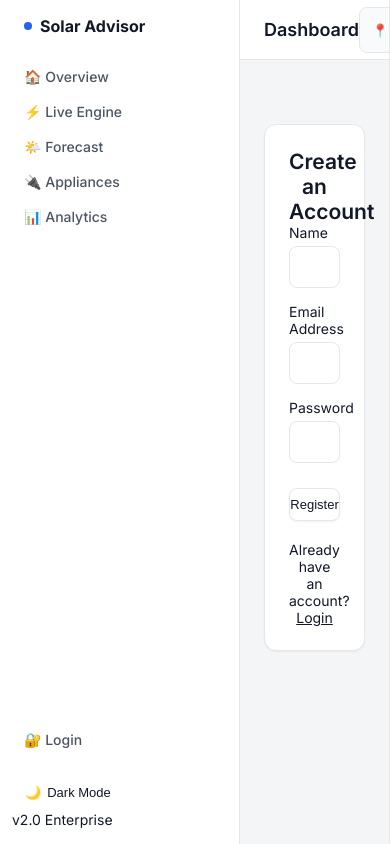
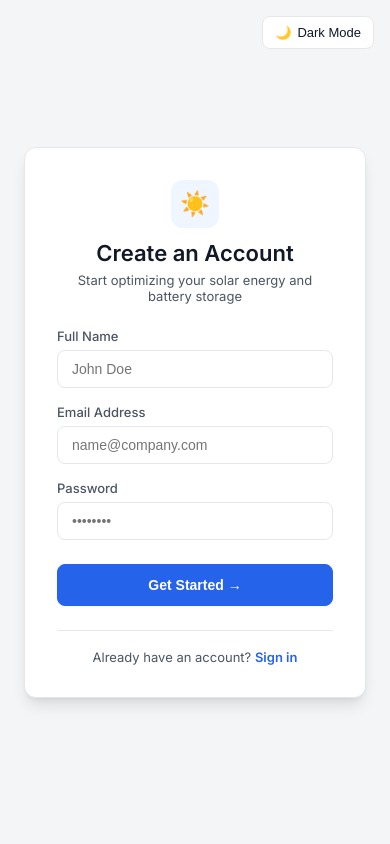
Before and after one commit to donlysnow/solar-advisor, a Flask app: page /register in a window 390 px wide. Run offline with Flask 3, Linux system fonts and the light colour scheme.

Commit message:
Isolate auth pages with full-width centered card layout and fix panel overlap

```diff
--- a/static/style.css
+++ b/static/style.css
@@ -457,3 +457,80 @@ table.data-table tr:hover td { background: var(--bg-hover); }
     transition: all 0.2s;
 }
 .modal-overlay.active .modal-content { transform: translateY(0) scale(1); }
+
+/* ---------------- Auth Page Isolation ---------------- */
+body.auth-page .sidebar,
+body.auth-page .topbar,
+body.auth-page .ai-drawer {
+    display: none !important;
+}
+body.auth-page .app-container {
+    width: 100vw;
+    height: 100vh;
+}
+body.auth-page .main-wrapper {
+    width: 100vw;
+    height: 100vh;
+    display: flex;
+    align-items: center;
+    justify-content: center;
+    background: var(--bg-app);
+}
+body.auth-page .main-scroll {
+    display: flex;
+    align-items: center;
+    justify-content: center;
+    width: 100%;
+    height: 100%;
+    padding: 24px;
+    overflow-y: auto;
+}
+body.auth-page .content-max {
+    width: 100%;
+    max-width: 440px;
+    margin: auto;
+}
+
+/* ---------------- Responsive Rules ---------------- */
+@media (max-width: 768px) {
+    body {
+        overflow: auto;
+    }
+    .app-container {
+        flex-direction: column;
+        height: auto;
+        min-height: 100vh;
+    }
+    .sidebar {
+        width: 100%;
+        border-right: none;
+        border-bottom: 1px solid var(--border);
+        flex-direction: row;
+        flex-wrap: wrap;
+        gap: 8px;
+        padding: 12px;
+    }
+    .sidebar .sidebar-spacer,
+    .sidebar .sidebar-footer {
+        display: none;
+    }
+    .topbar {
+        padding: 0 12px;
+        flex-wrap: wrap;
+        height: auto;
+        padding-top: 8px;
+        padding-bottom: 8px;
+        gap: 8px;
+    }
+    .main-scroll {
+        padding: 16px;
+    }
+    .ai-drawer.open {
+        width: 100vw;
+        position: fixed;
+        right: 0;
+        top: 0;
+        bottom: 0;
+        z-index: 100;
+    }
+}
--- a/templates/base.html
+++ b/templates/base.html
@@ -9,7 +9,7 @@
 <script src="https://cdnjs.cloudflare.com/ajax/libs/Chart.js/4.4.0/chart.umd.min.js"></script>
 <script src="https://cdn.jsdelivr.net/npm/marked/marked.min.js"></script>
 </head>
-<body>
+<body class="{% if request.endpoint in ['login', 'register'] %}auth-page{% endif %}">
 
 <script>
     if ('serviceWorker' in navigator) {
@@ -20,7 +20,7 @@
 </script>
 
 <div class="app-container">
-    <!-- Sidebar -->
+    <!-- Sidebar (hidden automatically on Login/Register) -->
     <nav class="sidebar">
         <div class="brand"><span class="dot"></span> Solar Advisor</div>
         <a class="nav-link {% if active == 'home' %}active{% endif %}" href="{{ url_for('home') }}">🏠 Overview</a>
@@ -34,8 +34,6 @@
         {% if current_user.is_authenticated %}
             <a class="nav-link {% if active == 'profile' %}active{% endif %}" href="{{ url_for('profile') }}">👤 Profile</a>
             <a class="nav-link" href="{{ url_for('logout') }}" style="color: var(--danger);">🚪 Logout</a>
-        {% else %}
-            <a class="nav-link {% if active == 'login' %}active{% endif %}" href="{{ url_for('login') }}">🔐 Login</a>
         {% endif %}
 
         <button id="themeToggle" class="ghost mt-4" style="justify-content: flex-start; padding: 10px 12px; width: 100%;">
@@ -94,6 +92,15 @@
         </div>
     </aside>
 </div>
+
+<!-- Floating theme toggle for auth pages -->
+{% if request.endpoint in ['login', 'register'] %}
+<div style="position: fixed; top: 16px; right: 16px; z-index: 100;">
+    <button id="authThemeToggle" class="ghost" style="padding: 8px 12px; border: 1px solid var(--border); background: var(--bg-panel);" onclick="document.getElementById('themeToggle').click()">
+        <span class="icon">🌙</span> Dark Mode
+    </button>
+</div>
+{% endif %}
 
 <!-- Toast Notifications -->
 <div id="toast-container"></div>
--- a/templates/register.html
+++ b/templates/register.html
@@ -1,35 +1,47 @@
 {% extends "base.html" %}
-{% block title %}Register{% endblock %}
+{% block title %}Register - Solar Advisor{% endblock %}
+{% block header_title %}Create Account{% endblock %}
+
 {% block content %}
-<div class="panel" style="max-width:400px; margin:40px auto; text-align:center;">
-    <h2>Create an Account</h2>
+<div class="panel" style="max-width:440px; width: 100%; margin: 0 auto; padding: 32px; box-shadow: var(--shadow-lg);">
+    <div style="text-align: center; margin-bottom: 24px;">
+        <div style="display: inline-flex; align-items: center; justify-content: center; width: 48px; height: 48px; background: var(--accent-bg); border-radius: 12px; margin-bottom: 12px; font-size: 24px;">
+            ☀️
+        </div>
+        <h2 style="font-size: 22px; margin-bottom: 6px;">Create an Account</h2>
+        <p style="color: var(--text-secondary); font-size: 13px; margin: 0;">Start optimizing your solar energy and battery storage</p>
+    </div>
 
     {% with messages = get_flashed_messages(with_categories=true) %}
       {% if messages %}
         {% for category, message in messages %}
-          <div style="color: #ef4444; margin-bottom:15px; font-weight:bold;">{{ message }}</div>
+          <div style="background: var(--danger-bg); border: 1px solid var(--danger); color: var(--danger); padding: 10px 14px; border-radius: var(--radius); margin-bottom: 18px; font-size: 13px; font-weight: 500;">
+            ⚠️ {{ message }}
+          </div>
         {% endfor %}
       {% endif %}
     {% endwith %}
 
-    <form method="POST" action="{{ url_for('register') }}" style="display:flex; flex-direction:column; gap:15px; text-align:left;">
+    <form method="POST" action="{{ url_for('register') }}" style="display: flex; flex-direction: column; gap: 16px;">
         <div>
-            <label style="display:block; margin-bottom:5px; color:var(--text-dim);">Name</label>
-            <input type="text" name="name" required style="width:100%; padding:12px; background:var(--input-bg); border:1px solid var(--border); color:var(--text-color); border-radius:8px;">
+            <label style="display: block; margin-bottom: 6px; font-size: 13px; font-weight: 500; color: var(--text-secondary);">Full Name</label>
+            <input type="text" name="name" required placeholder="John Doe" style="width: 100%; padding: 10px 14px; font-size: 14px;">
         </div>
         <div>
-            <label style="display:block; margin-bottom:5px; color:var(--text-dim);">Email Address</label>
-            <input type="email" name="email" required style="width:100%; padding:12px; background:var(--input-bg); border:1px solid var(--border); color:var(--text-color); border-radius:8px;">
+            <label style="display: block; margin-bottom: 6px; font-size: 13px; font-weight: 500; color: var(--text-secondary);">Email Address</label>
+            <input type="email" name="email" required placeholder="name@company.com" style="width: 100%; padding: 10px 14px; font-size: 14px;">
         </div>
         <div>
-            <label style="display:block; margin-bottom:5px; color:var(--text-dim);">Password</label>
-            <input type="password" name="password" required style="width:100%; padding:12px; background:var(--input-bg); border:1px solid var(--border); color:var(--text-color); border-radius:8px;">
+            <label style="display: block; margin-bottom: 6px; font-size: 13px; font-weight: 500; color: var(--text-secondary);">Password</label>
+            <input type="password" name="password" required placeholder="••••••••" style="width: 100%; padding: 10px 14px; font-size: 14px;">
         </div>
-        <button type="submit" class="btn" style="width:100%; justify-content:center; margin-top:10px;">Register</button>
+        <button type="submit" class="primary" style="width: 100%; padding: 12px; font-size: 14px; font-weight: 600; margin-top: 8px;">
+            Get Started →
+        </button>
     </form>
 
-    <div style="margin-top:20px; color:var(--text-dim);">
-        Already have an account? <a href="{{ url_for('login') }}" style="color:var(--accent-blue);">Login</a>
+    <div style="margin-top: 24px; padding-top: 18px; border-top: 1px solid var(--border); text-align: center; font-size: 13px; color: var(--text-secondary);">
+        Already have an account? <a href="{{ url_for('login') }}" style="color: var(--accent); font-weight: 600; text-decoration: none;">Sign in</a>
     </div>
 </div>
 {% endblock %}
```
Also changed, not shown: templates/login.html (+24 -12 lines).
